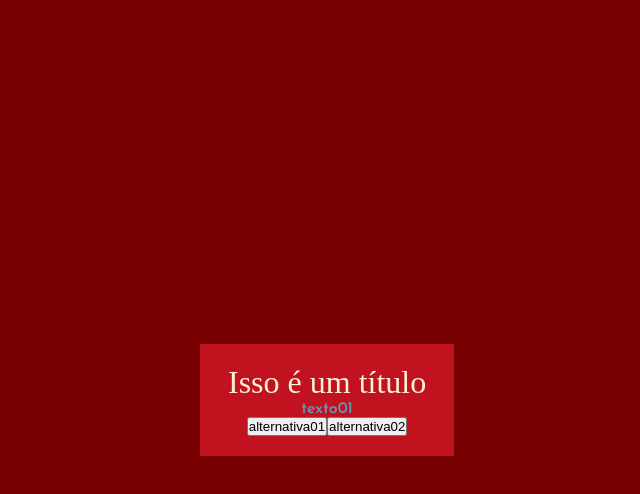
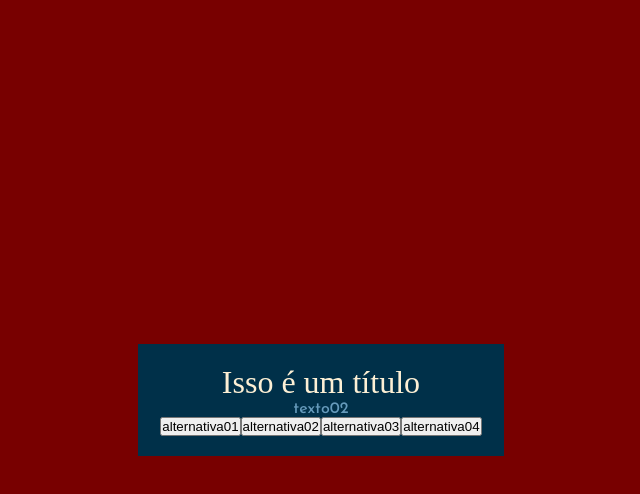
Before and after one commit to andrezito007/2024-3DS--Voc-Decide, a plain HTML site: page index.html in a window 1280 px wide. Both pictures are taken after a click on the button "alternativa01". Shown: the whole page, without its empty margins (321-961 px from the left). Drawn offline with Linux system fonts and the light colour scheme; a web font is replaced by a local one.

Commit message:
Add files via upload

```diff
--- a/main.js
+++ b/main.js
@@ -8,39 +8,74 @@ const perguntas = [
     {
         enunciado: "texto01",
         alternativas: [
-            'alternativa01',
-            'alternativa02'
+            {
+                texto:'alternativa01',
+                afirmacao: 'afirmação01'
+            },
+            {
+                texto:'alternativa02',
+                afirmacao: 'afirmação02'
+            }
+
         ]
     },
     {
         enunciado: "texto02",
         alternativas: [
-            'alternativa01',
-            'alternativa02'
+            {
+                texto:'alternativa03',
+                afirmacao: 'afirmação03'
+            },
+            {
+                texto:'alternativa04',
+                afirmacao: 'afirmação04'
+            }
+
         ]
     },
     {
         enunciado: "texto03",
         alternativas: [
-            'alternativa01',
-            'alternativa02'
+            {
+                texto:'alternativa05',
+                afirmacao: 'afirmação05'
+            },
+            {
+                texto:'alternativa06',
+                afirmacao: 'afirmação06'
+            }
+
         ]
     },
     {
         enunciado: "texto04",
         alternativas: [
-            'alternativa01',
-            'alternativa02'
+            {
+                texto:'alternativa07',
+                afirmacao: 'afirmação07'
+            },
+            {
+                texto:'alternativa08',
+                afirmacao: 'afirmação08'
+            }
+
         ]
     },
     {
         enunciado: "texto05",
         alternativas: [
-            'alternativa01',
-            'alternativa02'
+            {
+                texto:'alternativa09',
+                afirmacao: 'afirmação09'
+            },
+            {
+                texto:'alternativa10',
+                afirmacao: 'afirmação10'
+            }
+
         ]
-    }
-]
+     }
+    ]
 
 let atual = 0;
 let perguntaAtual;
@@ -54,7 +89,11 @@ function mostraPergunta(){
 function mostraAlternativas(){
     for( const alternativa of perguntaAtual.alternativas){
         const botaoAlternativas = document.createElement('button')
-        botaoAlternativas.textContent = alternativa;
+        botaoAlternativas.textContent = alternativa.texto;
+        botaoAlternativas.addEventListener('click', function(){
+            atual++;
+            mostraPergunta();
+        })
         caixaAlternativas.appendChild(botaoAlternativas);
     }
 }
--- a/style.css
+++ b/style.css
@@ -27,7 +27,7 @@ body{
 }
 
 .caixa-principal{
-    background-color: var(--tijolo-de-fogo);
+    background-color: var(--azul-da-prussia);
     width: 90%;
     max-width: 600px;
     text-align: center;
```
